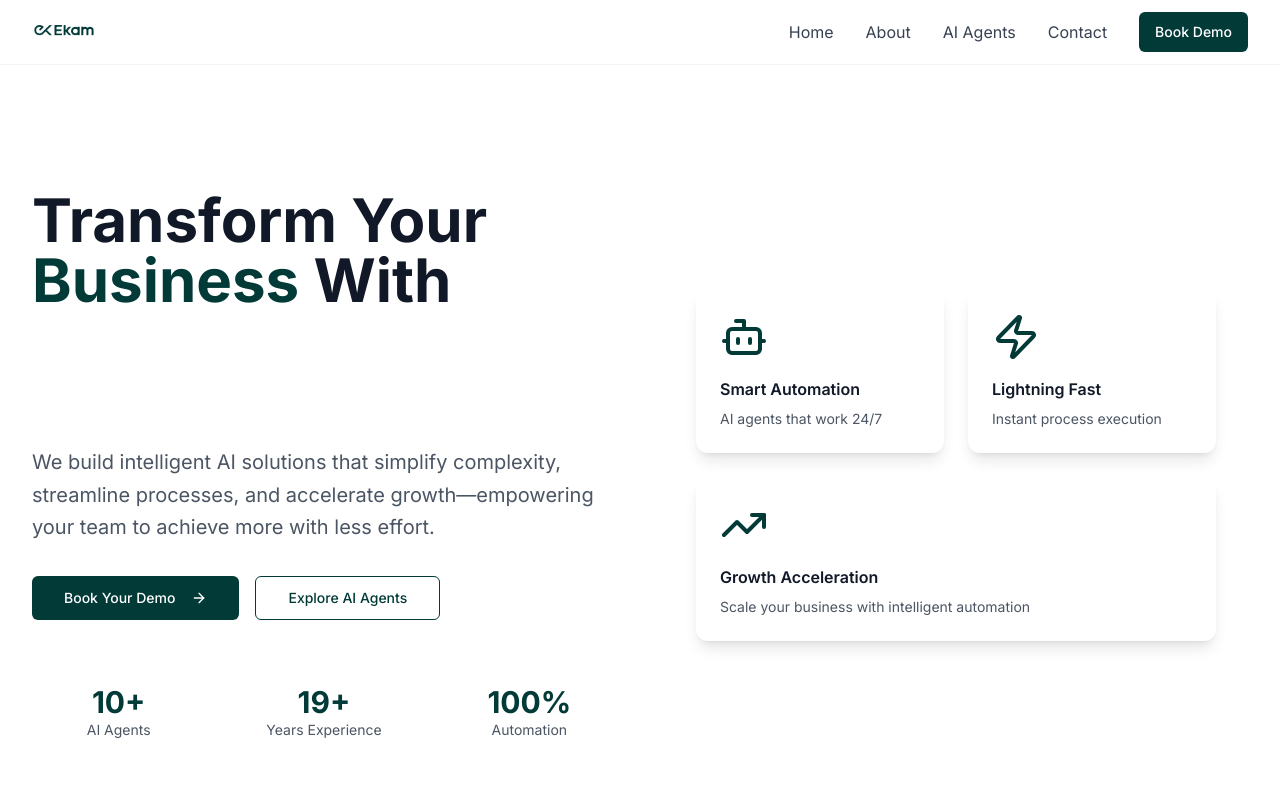
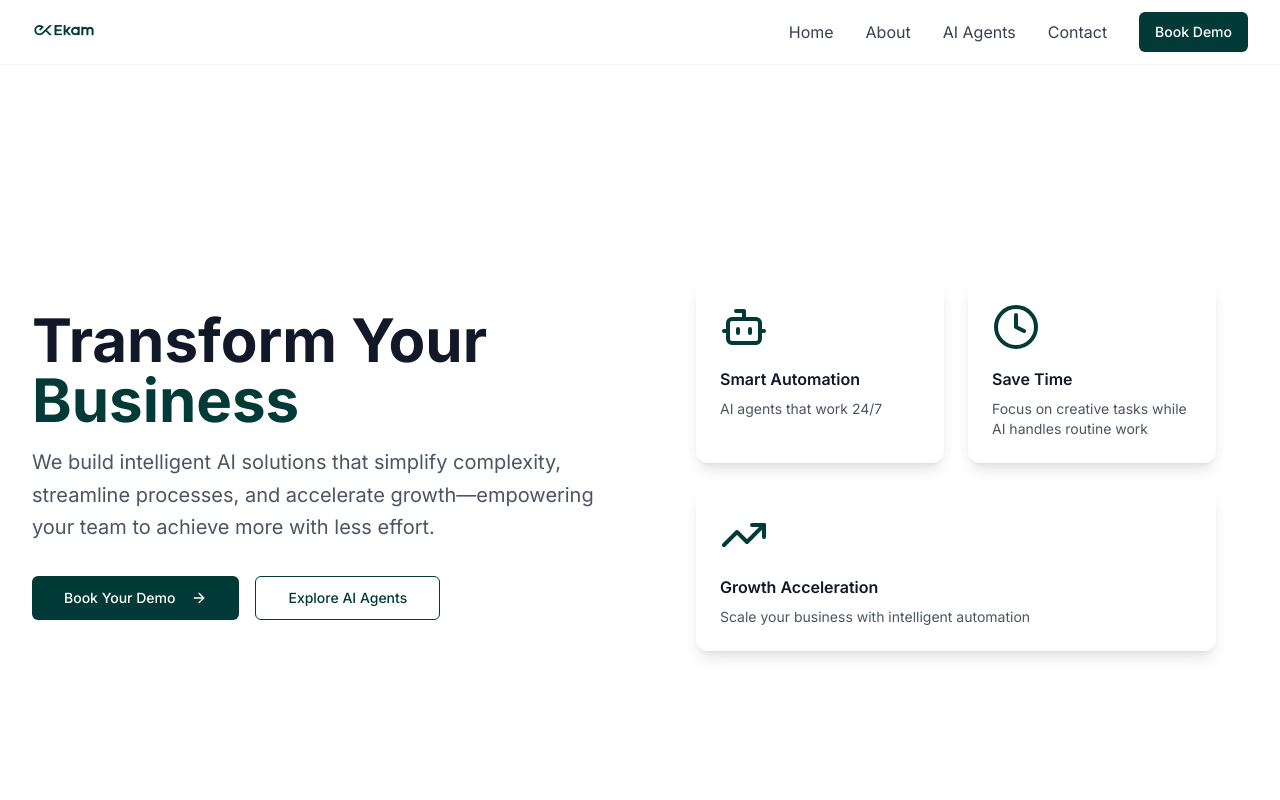
Before and after one commit to harshpant-cmy/ekamapps2, a React (Vite) app: page / in a window 1280 px wide. Shown: the top 800 px of the page. Built offline with nearby package versions, Linux system fonts and the light colour scheme.

Commit message:
Refactor Hero section
- Updated hero text to show "AI-Powered Automation".
- Removed the stats and the pointers.
- Added a new point about saving time for creative tasks.

```diff
--- a/src/components/Hero.tsx
+++ b/src/components/Hero.tsx
@@ -1,6 +1,6 @@
 
 import { Button } from "@/components/ui/button";
-import { ArrowRight, Bot, Zap, TrendingUp } from "lucide-react";
+import { ArrowRight, Bot, Clock, TrendingUp } from "lucide-react";
 
 const Hero = () => {
   return (
@@ -12,10 +12,7 @@ const Hero = () => {
             <div className="space-y-4">
               <h1 className="text-4xl sm:text-5xl lg:text-6xl font-bold text-gray-900 leading-tight">
                 Transform Your{" "}
-                <span className="text-ekam-primary">Business</span> With{" "}
-                <span className="bg-gradient-to-r from-ekam-primary to-ekam-primary/80 bg-clip-text text-transparent">
-                  AI-Powered Automation
-                </span>
+                <span className="text-ekam-primary">Business</span>
               </h1>
               <p className="text-xl text-gray-600 leading-relaxed">
                 We build intelligent AI solutions that simplify complexity, streamline processes,
@@ -40,22 +37,6 @@ const Hero = () => {
                 Explore AI Agents
               </Button>
             </div>
-
-            {/* Stats */}
-            <div className="grid grid-cols-3 gap-8 pt-8">
-              <div className="text-center">
-                <div className="text-3xl font-bold text-ekam-primary">10+</div>
-                <div className="text-sm text-gray-600">AI Agents</div>
-              </div>
-              <div className="text-center">
-                <div className="text-3xl font-bold text-ekam-primary">19+</div>
-                <div className="text-sm text-gray-600">Years Experience</div>
-              </div>
-              <div className="text-center">
-                <div className="text-3xl font-bold text-ekam-primary">100%</div>
-                <div className="text-sm text-gray-600">Automation</div>
-              </div>
-            </div>
           </div>
 
           {/* Visual Element */}
@@ -68,9 +49,9 @@ const Hero = () => {
                   <p className="text-sm text-gray-600">AI agents that work 24/7</p>
                 </div>
                 <div className="bg-white rounded-xl p-6 shadow-lg hover:shadow-xl transition-shadow">
-                  <Zap className="h-12 w-12 text-ekam-primary mb-4" />
-                  <h3 className="font-semibold text-gray-900 mb-2">Lightning Fast</h3>
-                  <p className="text-sm text-gray-600">Instant process execution</p>
+                  <Clock className="h-12 w-12 text-ekam-primary mb-4" />
+                  <h3 className="font-semibold text-gray-900 mb-2">Save Time</h3>
+                  <p className="text-sm text-gray-600">Focus on creative tasks while AI handles routine work</p>
                 </div>
                 <div className="bg-white rounded-xl p-6 shadow-lg hover:shadow-xl transition-shadow col-span-2">
                   <TrendingUp className="h-12 w-12 text-ekam-primary mb-4" />
```
